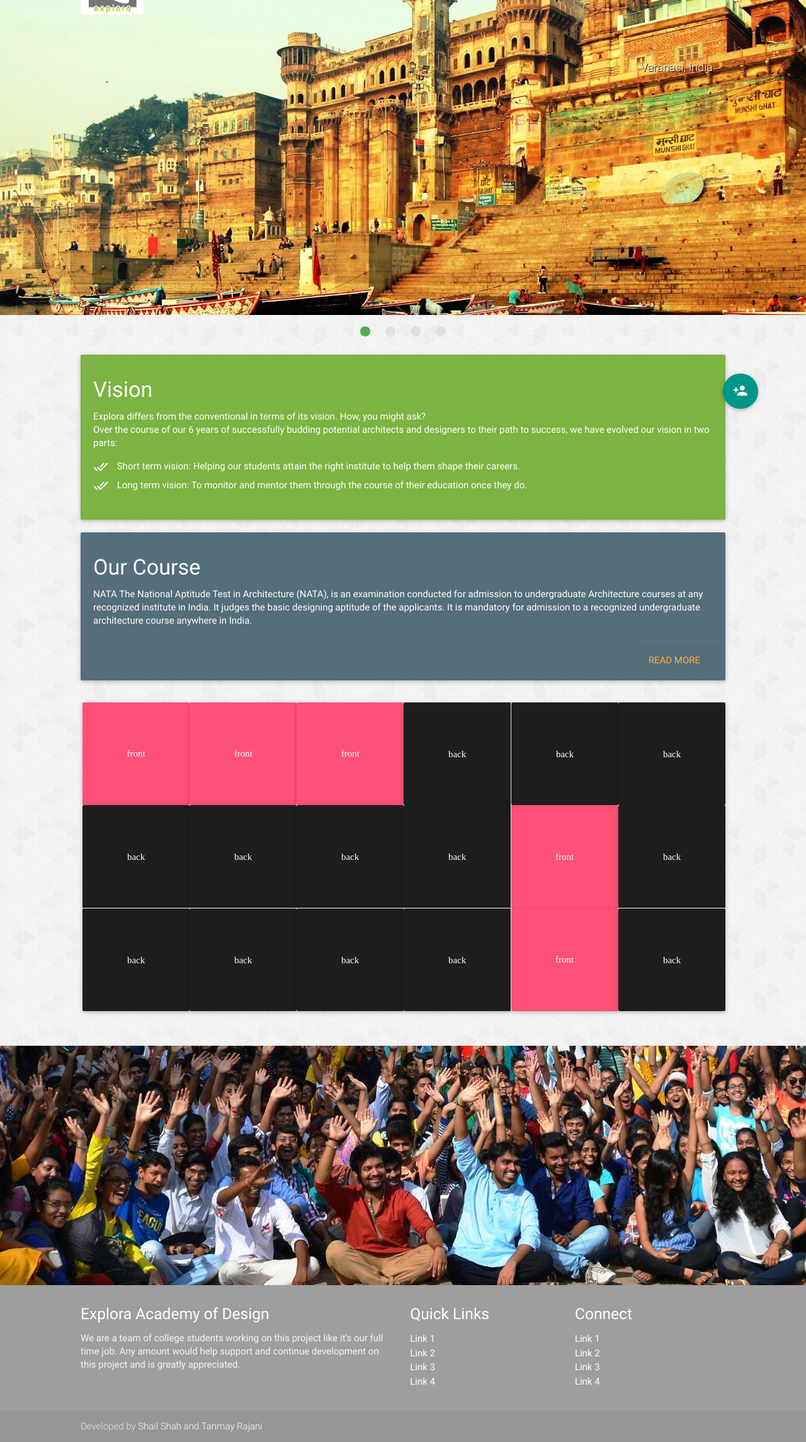
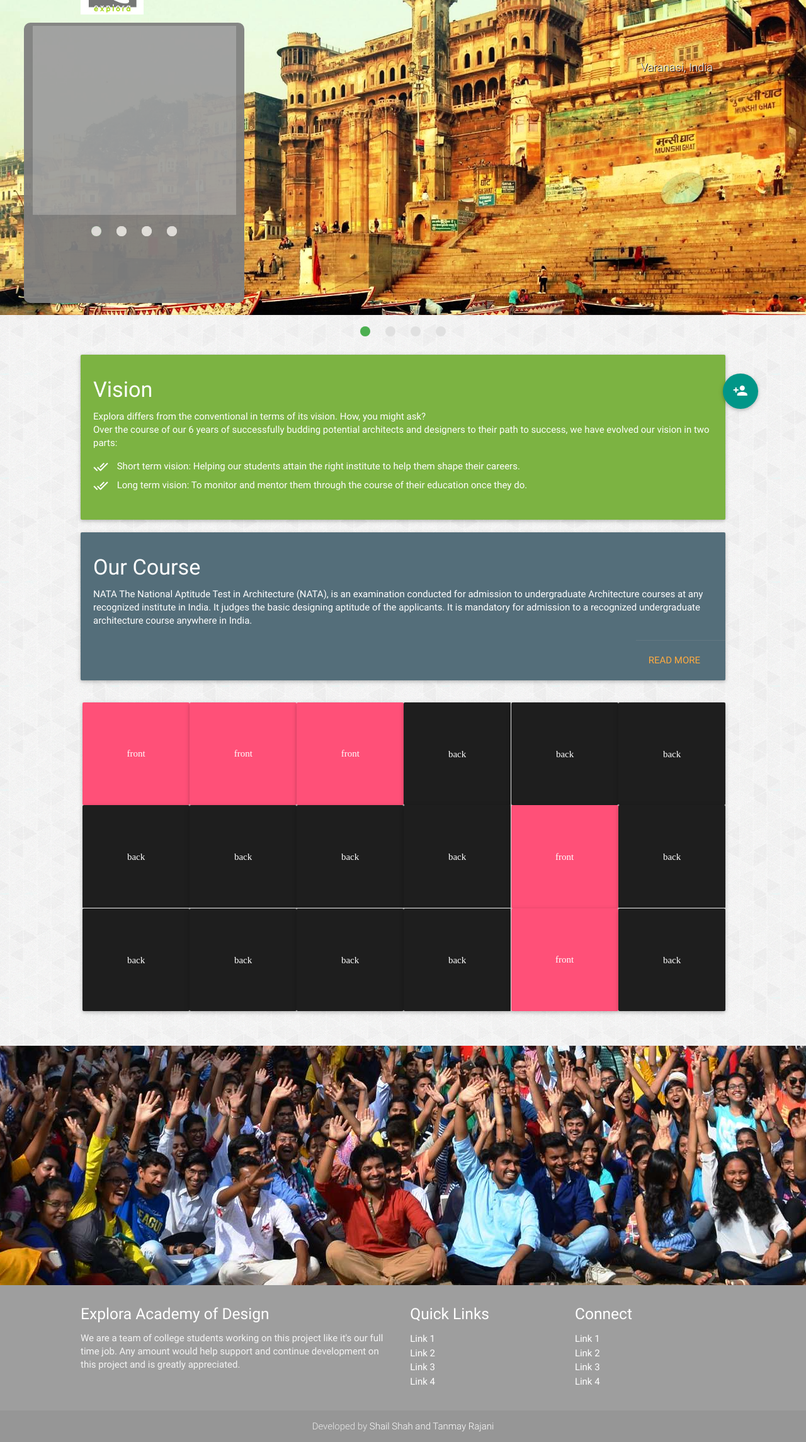
Before and after one commit to shailshah9/Explora.in, a PHP site: page / in a window 1280 px wide. Shown: the part 80-2369 px from the top of the page at 63% size. Run offline with PHP 8.4, Linux system fonts and the light colour scheme.

Commit message:
floating slider

```diff
--- a/css/style.css
+++ b/css/style.css
@@ -22,6 +22,20 @@ body{
 .modal-header{
   padding: 20px 20px 10px 30px;
   background-color: grey;
+  color: white;
+}
+
+.left{
+  width: 350px;
+  height: 445px;
+  top: 14.5%;
+  left: 3%;
+  border-radius: 10px;
+  padding: 5px 2px 10px 2px;
+  z-index: 25;
+  position: absolute;
+  background: grey;
+  opacity: .95;
   color: white;
 }
 
@@ -67,6 +81,7 @@ p {
 
 .slider .slides li.active{
 	z-index: 1;
+	height: 500px;
 }
 
 .btn{
--- a/index.html
+++ b/index.html
@@ -84,6 +84,36 @@
 	</div>
 
 	<a href="#register" class="btn-floating btn-large waves-effect waves-light teal modal-trigger add"><i class="material-icons large">person_add</i></a>
+
+	<div class="left row">
+		<div class="col s12">
+
+			<div class="slider" id="myslider">
+			<ul class="slides">
+			<li>
+				<img src="media/4.jpg">
+			</li>
+			<li>
+				<img src="media/3.jpg">
+
+			</li>
+			<li>
+				<img src="media/2.jpg">
+
+			</li>
+			<li>
+				<img src="media/1.jpg">
+
+			</li>
+		</ul>
+	</div>
+
+
+
+
+		</div>
+  </div>
+
 
 	<div id="register" class="modal">
 		<div class="modal-header"><h5>New Registrations</h5></div>
@@ -429,7 +459,7 @@
       </div>
     </div>
     <div class="footer-copyright">
-      <div class="container">
+      <div class="container center">
       Developed by <a class="white-text text-lighten-3" href="#">Shail Shah and Tanmay Rajani</a>
       </div>
     </div>
--- a/js/init.js
+++ b/js/init.js
@@ -2,6 +2,8 @@
   $(function(){
     $('.button-collapse').sideNav();
 	$('.slider').slider({height:500});
+	$('#myslider').slider({height:300});
+
 	$('.modal-trigger').leanModal({
 	      dismissible: true,
 	      opacity: .8,
```
